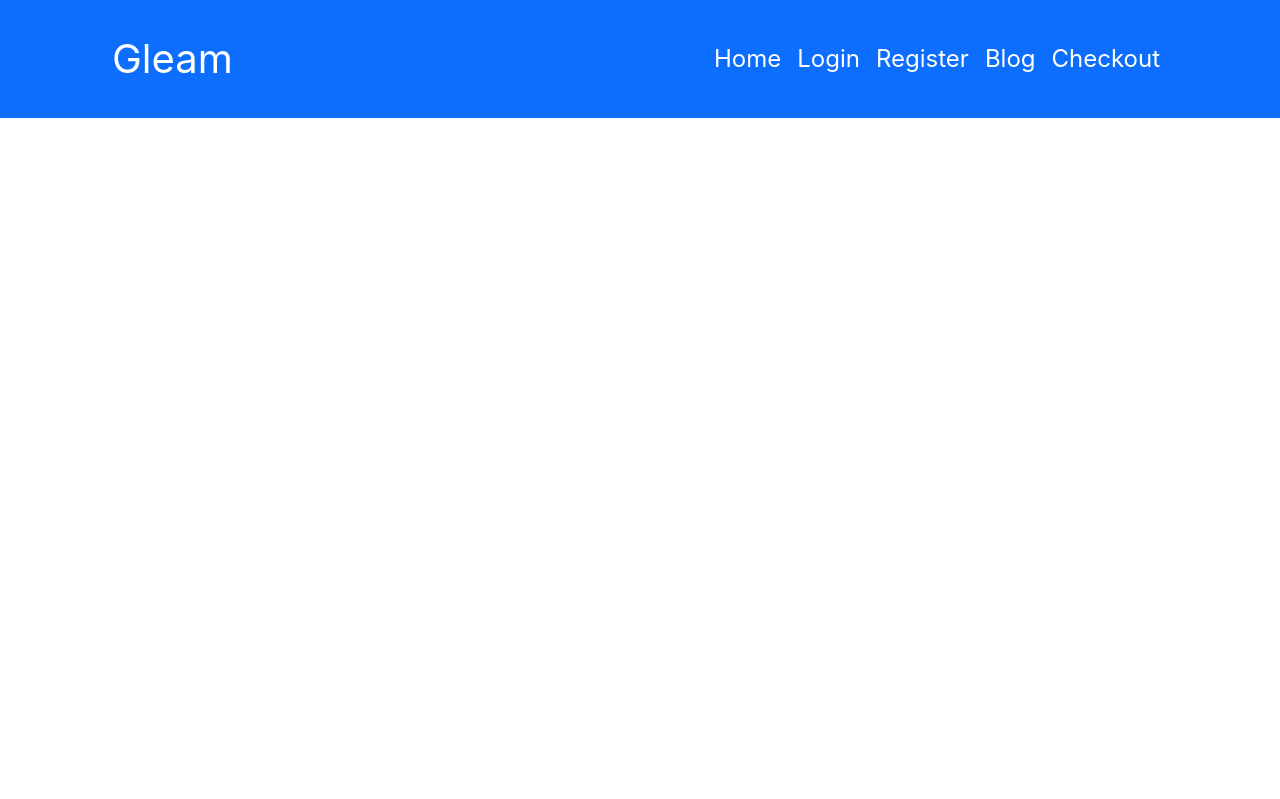
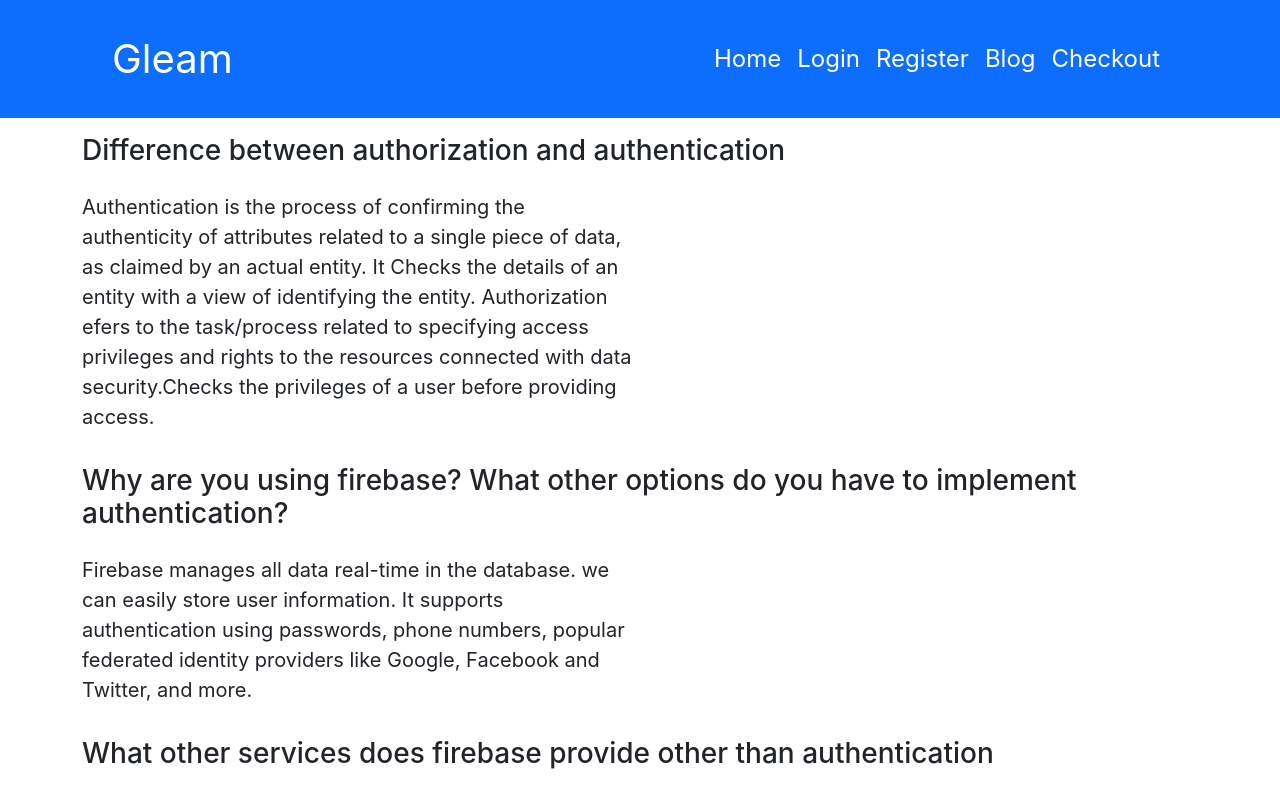
Before and after one commit to DevPronob/gleam-photography, a React (Create React App) app: page /blog in a window 1280 px wide. Shown: the top 799 px of the page. Built offline with nearby package versions, Linux system fonts and the light colour scheme; no server answers.

Commit message:
private auth complete

```diff
--- a/src/components/Blog/Blog.css
+++ b/src/components/Blog/Blog.css
@@ -0,0 +1,3 @@
+.blog{
+   text-align: left !important;
+}
--- a/src/components/Blog/Blog.js
+++ b/src/components/Blog/Blog.js
@@ -1,9 +1,25 @@
 import React from 'react';
-
+import "./Blog.css"
 const Blog = () => {
     return (
-        <div>
+        <div className ="container blog">
 
+            <h3 className='py-3'>Difference between authorization and authentication</h3>
+            <p className='w-50 fs-5'>Authentication is the process of confirming the authenticity of
+                attributes related to a single piece of data, as claimed by an actual entity.
+                It Checks the details of an entity with a view of identifying the entity.
+                Authorization efers to the task/process related to specifying access privileges
+                 and rights to the resources connected with data security.Checks the privileges of
+                  a user before providing access.
+                </p>
+            <h3 className='py-3'>Why are you using firebase? What other options do you have to implement authentication?</h3>
+            <p className='w-50 fs-5'>Firebase manages all data real-time in the database. we can easily store user information.
+            It supports authentication using passwords, phone numbers, popular federated identity providers like Google, Facebook and Twitter, and more.
+                </p>
+            <h3 className='py-3'>What other services does firebase provide other than authentication</h3>
+            <p className='w-50 fs-5'>Firebase Provide Cloud Firestore Cloud Functions ,Authentication ,Hosting ,Cloud Storage ,Google Analytics ,Predictions ,Cloud Messaging ,Dynamic Links ,Remote Config etc.
+            Firebase is a full package that can help in developing your mobile or web applications faster with fewer resources and more efficiency.
+                </p>
         </div>
     );
 };
--- a/src/components/Checkout/Checkout.js
+++ b/src/components/Checkout/Checkout.js
@@ -1,9 +1,10 @@
 import React from 'react';
+import {Link, useNavigate} from 'react-router-dom';
+const Checkout = () => {
 
-const Checkout = () => {
     return (
         <div>
-
+            <h2 className ='py-5'>Please Checkout</h2>
         </div>
     );
 };
--- a/src/components/Home/ServiceItem/ServiceItem.js
+++ b/src/components/Home/ServiceItem/ServiceItem.js
@@ -11,7 +11,7 @@ const ServiceItem = ({items}) => {
         <h5 className="card-title fs-2">{items.name}</h5>
         <p className="card-text fs-5">{items.Description}</p>
         <h4>Price: {items.price}</h4>
-        <button onClick={()=>navigate("/checkout")} className='btn btn-primary'>Checkout</button>
+        <button onClick={()=>navigate("/checkout")} className='btn btn-primary fs-4 mt-3'>Checkout</button>
       </div>
     </div>
         </div>
--- a/src/components/Register/Register.js
+++ b/src/components/Register/Register.js
@@ -2,6 +2,7 @@ import React, { useRef } from 'react';
 import {Link, useNavigate} from 'react-router-dom';
 import { useCreateUserWithEmailAndPassword } from 'react-firebase-hooks/auth';
 import auth from '../../../src/Auth/firebase.init'
+import { useSendEmailVerification } from 'react-firebase-hooks/auth';
 
 const Register = () => {
     const [
@@ -11,7 +12,9 @@ const Register = () => {
         error,
       ] = useCreateUserWithEmailAndPassword(auth);
       let navigate = useNavigate();
-
+      const [sendEmailVerification, sending, verificationError] = useSendEmailVerification(
+        auth
+      );
     const emailRef =useRef("")
     const passwordRef =useRef("")
     const confirmPassRef =useRef("")
@@ -22,6 +25,7 @@ const Register = () => {
         const confirmPassword =confirmPassRef.current.value;
         console.log(email,password,confirmPassword)
         createUserWithEmailAndPassword(email, password)
+        sendEmailVerification()
 
     }
     if(user){
@@ -62,17 +66,9 @@ const Register = () => {
 
           <button type="submit" className="btn btn-primary btn-lg btn-block"> Sign Up</button>
 
-          <div className="divider d-flex align-items-center my-4">
-            <p className="text-center fw-bold mx-3 mb-0 text-muted">OR</p>
-          </div>
 
-          <a className="btn btn-primary btn-lg btn-block"  href="#!"
-            role="button">
-            <i className="fab fa-facebook-f me-2"></i>Continue with Facebook
-          </a>
-          <a className="btn btn-primary btn-lg btn-block"  href="#!"
-            role="button">
-            <i className="fab fa-twitter me-2"></i>Continue with Twitter</a>
+
+
 
         </form>
       </div>
```
